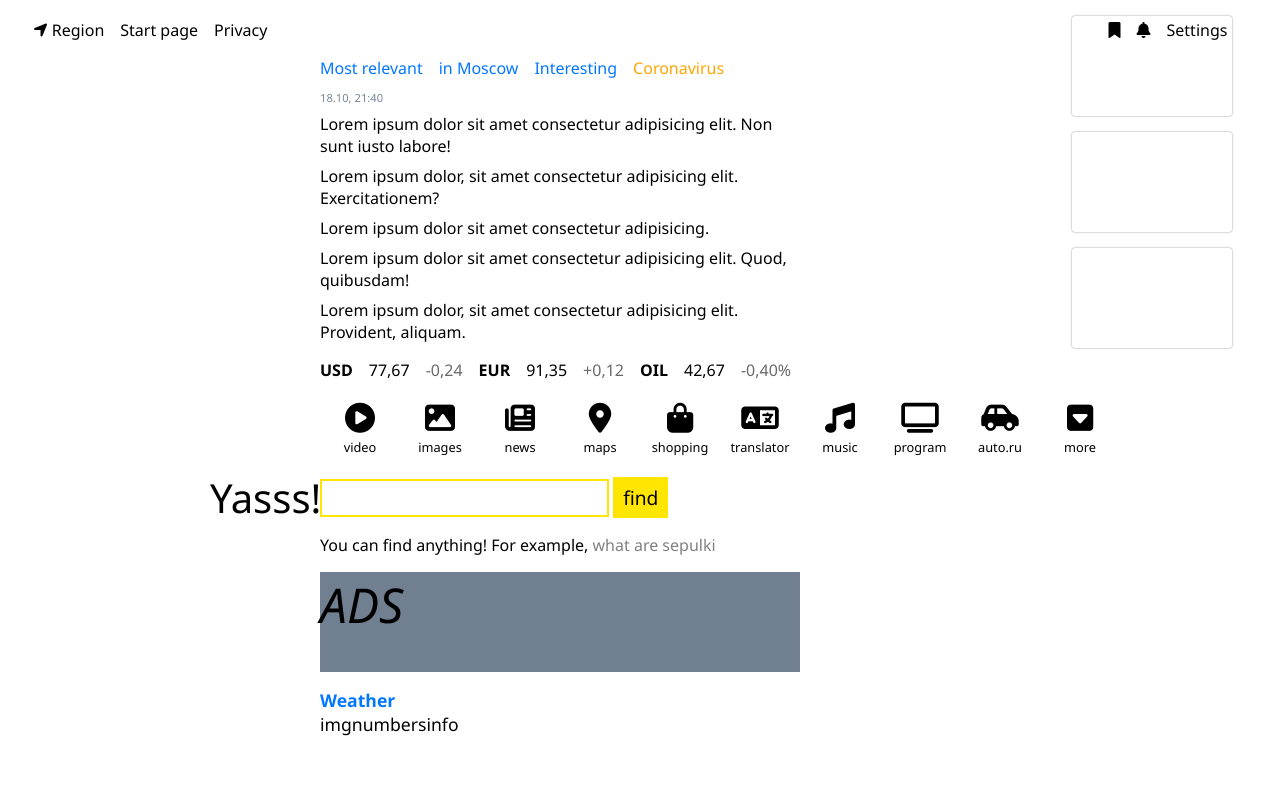
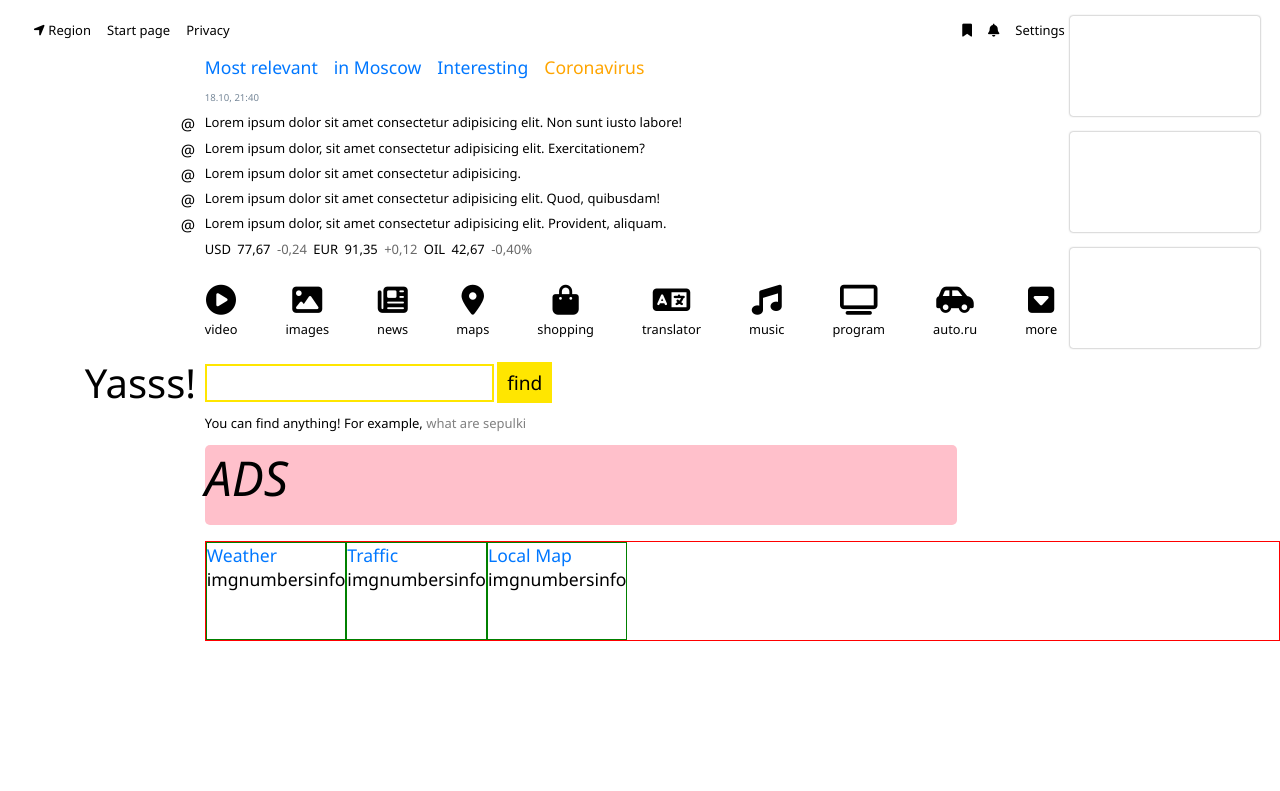
Before and after one commit to BruceAndyLee/yandex-front-cosplay, a plain HTML site: page index.html in a window 1280 px wide. Shown: the top 791 px of the page. Drawn offline with Linux system fonts and the light colour scheme.

Commit message:
laptop resolution adjustments

```diff
--- a/index.css
+++ b/index.css
@@ -1,12 +1,13 @@
 * {
     margin: 0;
     padding: 0;
+    box-sizing: border-box;
     /* border: solid 1px rgb(138, 138, 138); */
     font-family: 'Segoe UI', Tahoma, Geneva, Verdana, sans-serif;
 }
 
 body {
-    font-size: 16px;
+    font-size: 13px;
 }
 
 .link {
@@ -21,6 +22,9 @@ body {
 .link_gray {
     color: gray;
 }
+.link_small {
+    font-size: 0.7rem;
+}
 
 .link:hover {
     transition: color 0.3s ease-in-out;
@@ -29,17 +33,17 @@ body {
 }
 
 .content {
-    padding-left: 25%;
+    padding-left: 16%;
 }
 
 .header {
     position: relative;
     left: 2%;
-    width: 100%;
+    width: 87%;
     display: flex;
     flex-direction: row;
-    margin-top: 1.2rem;
-    /* align-content: end; */
+    margin-top: 1.3rem;
+    align-content: end;
 }
 
 .header__spanned {
@@ -64,32 +68,41 @@ body {
     align-items: flex-end;
 }
 
+.news__nav-item {
+    font-size: 1.1rem;
+}
+
 .news__nav-item + .news__nav-item {
     margin-left: 1rem;
 }
 
 .news__datetime {
     color: lightslategray;
-    font-size: 0.7rem;
-    margin-top: 0.7rem;
+    font-size: 0.6rem;
+    margin-top: 0.75rem;
 }
 
 a.news__preview {
     font-size: 1rem;
+    position: relative;
 }
 
 .a-news__preview::before {
-    /*content: url("");*/
-    width: 1rem;
-    height: 1rem;
+    content: '@';
+    font-size: 1rem;
+    position: absolute;
+    left: -1.5rem;
 }
 
 .list {
     list-style: none;
+    margin-top: 0.6rem;
 }
 .list__item {
     display: flex;
-    margin-top: 0.5rem;
+}
+.list__item + .list__item {
+    margin-top: 0.45rem;
 }
 .list__item-image {
     width: 1rem;
@@ -104,14 +117,15 @@ a.news__preview {
 }
 
 .content__currencies {
-    margin-top: 1rem;
+    margin-top: 0.5rem;
 }
 .currencies {
     display: flex;}
 .currencies__item + .currencies__item {
-    margin-left: 1rem;}
+    margin-left: 0.4rem;}
 .currencies__item_name {
-    font-weight: bold;}
+    /* font-weight: bold; */
+}
 .currencies__item_number {
 }
 .currencies__item_dynamics {
@@ -120,20 +134,18 @@ a.news__preview {
 }
 
 .content__services {
-    margin-top: 1rem;
+    margin-top: 1.3rem;
+    /* margin-left: -1rem; */
 }
 .services {
     display: flex;
-    overflow: hidden;
 }
-.services__item {
-    width: 80px;
-    height: 80px;
-    text-align: center;
+.services__item + .services__item {
+    margin-left: 3rem;
 }
-
 .widget {
     font-size: 30px;
+    text-align: center;
 }
 .widget__description {
     font-size: 0.8rem;
@@ -151,6 +163,7 @@ a.news__preview {
 
 .content__search {
     width: 100%;
+    margin-top: 1.5rem;
 }
 .search {
     width: 100%;
@@ -162,7 +175,7 @@ a.news__preview {
     content: 'Yasss!';
     font-size: 2.5rem;
     position: absolute;
-    transform: translateX(-110px);
+    transform: translateX(-120px);
 }
 .search-box__input {
     line-height: 1.5rem;
@@ -178,35 +191,37 @@ a.news__preview {
 }
 
 .content__search-example {
-    margin-top: 1rem;
+    margin-top: 0.7rem;
 }
 .content__advert-box {
-    width: 50%;
-    height: 100px;
-    margin-top: 1rem;
-    background-color: slategray;
+    width: 70%;
+    height: 80px;
+    margin-top: 0.8rem;
+    background-color: pink;
+    border-radius: 5px;
     font-size: 3rem;
     font-style: italic;
 }
 
 .content__urban {
     margin-top: 1rem;
+    width: 75%;
 }
 .urban {
+    position: relative;
+    width: 100%;
+    border: solid 1px red;
     display: flex;
     justify-content: stretch;
     height: 100px;
-    width: 50%;
 }
 .urban__plaque {
-    font-weight: bold;
-    width: 33%;
+    border: solid 1px green;
     font-size: 1.1rem;
     color: rgb(0, 102, 255);
 }
 .plaque__content {
     display: flex;
-    justify-content: stretch;
     font-weight: 400;
     color: black;
     word-wrap: break-word;
@@ -214,7 +229,7 @@ a.news__preview {
 
 .infocards-container {
     position: absolute;
-    left: 80vw;
+    left: 81vw;
     top: 0;
     width: 20vw;
 }
@@ -223,7 +238,7 @@ a.news__preview {
 }
 .info-card {
     height: 100px;
-    width: 160px;
+    width: 190px;
     margin: 1rem auto;
     border-radius: 3px;
     box-shadow: 0 0 2px rgb(126, 126, 126);
--- a/index.html
+++ b/index.html
@@ -44,7 +44,7 @@
             <a class="news__nav-item link">
                 Interesting
             </a>
-            <a class="news__nav-item link link_orange">
+            <a class="news__nav-item link link_orange link_small">
                 Coronavirus
             </a>
         </nav>
@@ -188,6 +188,34 @@
                 </div>
             </div>
         </div>
+        <div class="urban__plaque plaque">
+            <a class="plaque__header link">Traffic</a>
+            <div class="plaque__content">
+                <div class="plaque__item">
+                    img
+                </div>
+                <div class="plaque__item">
+                    numbers
+                </div>
+                <div class="plaque__item">
+                    info
+                </div>
+            </div>
+        </div>
+        <div class="urban__plaque plaque">
+            <a class="plaque__header link">Local Map</a>
+            <div class="plaque__content">
+                <div class="plaque__item">
+                    img
+                </div>
+                <div class="plaque__item">
+                    numbers
+                </div>
+                <div class="plaque__item">
+                    info
+                </div>
+            </div>
+        </div>
     </section>
 
     <div class="infocards-container">
```
